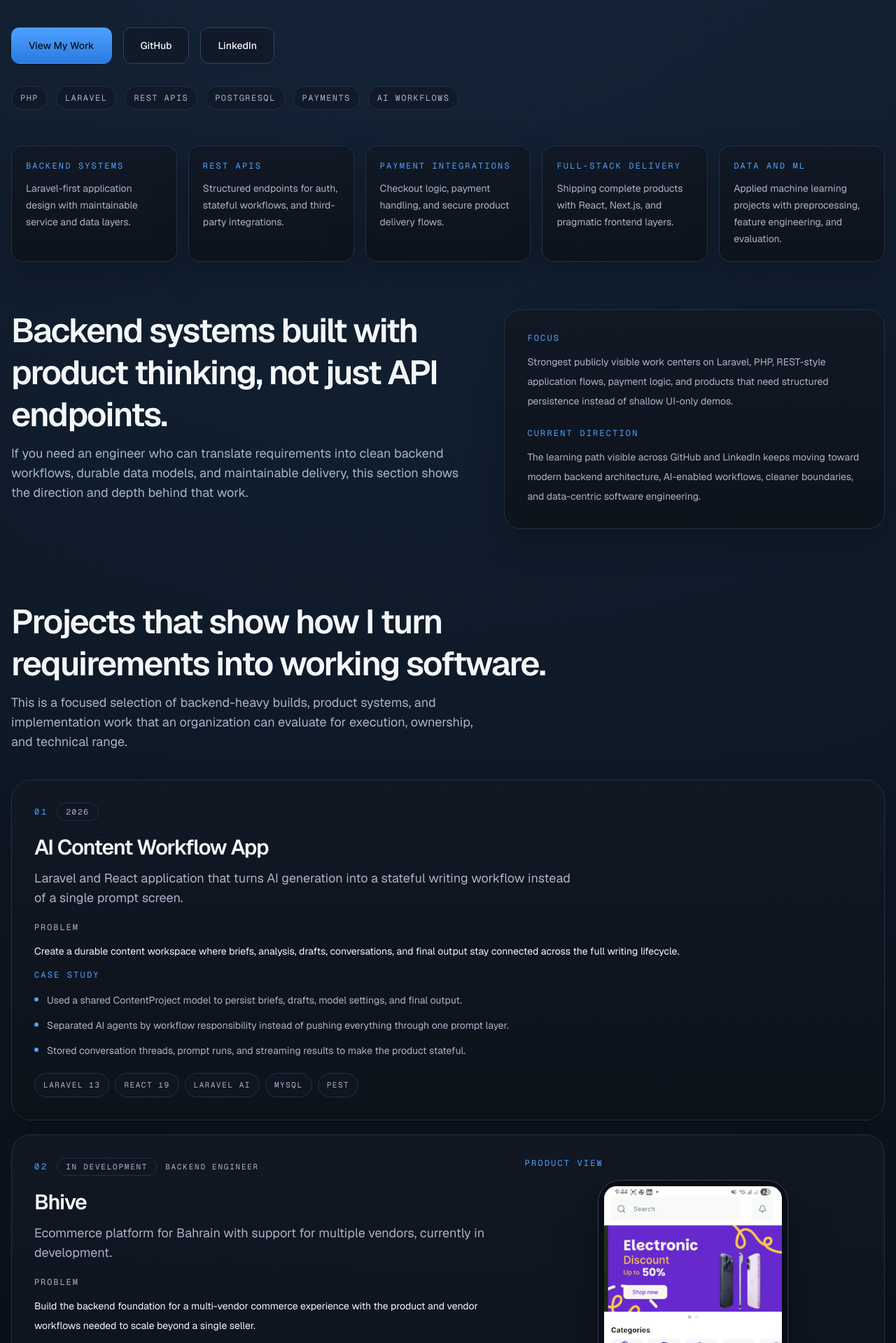
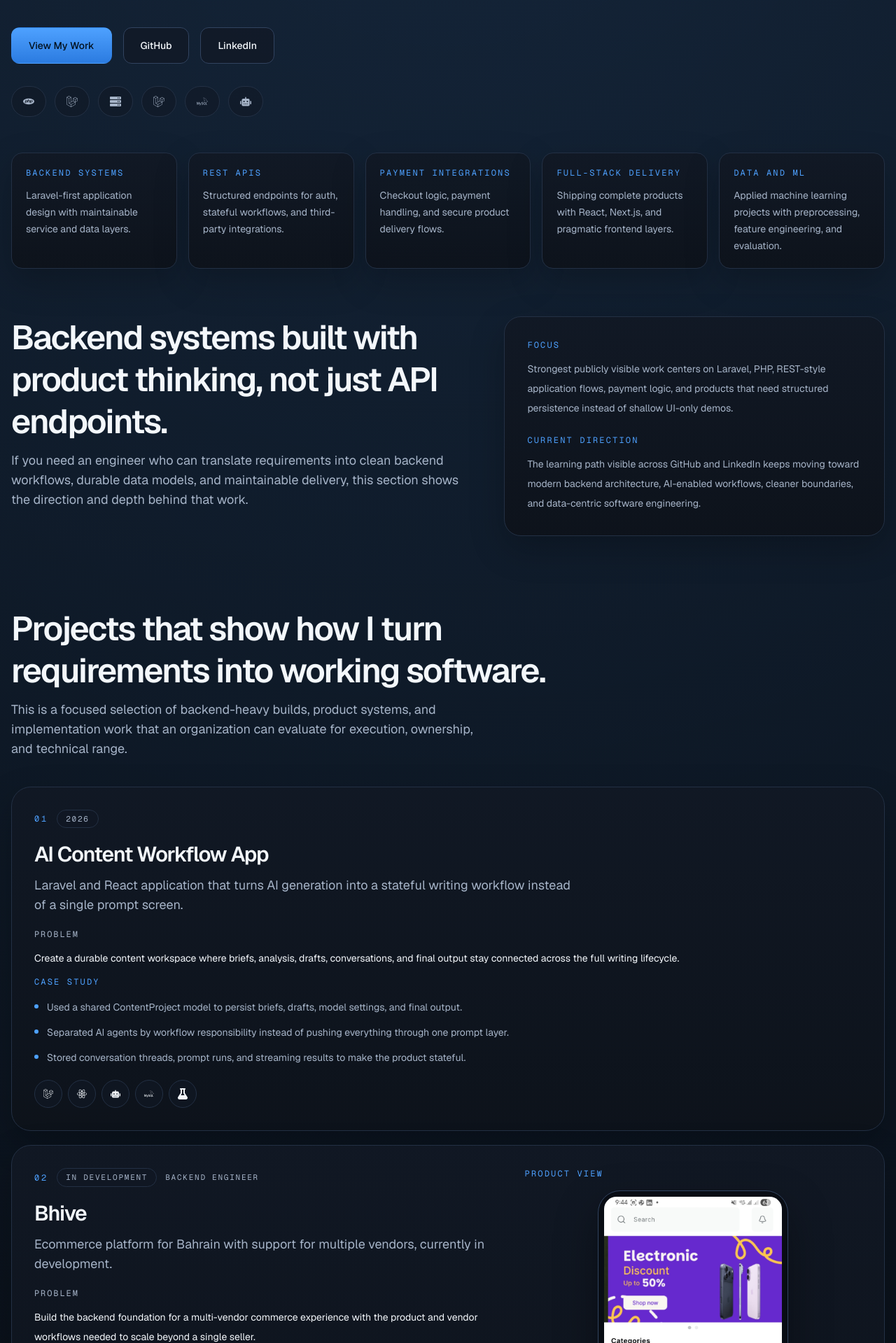
Before and after one commit to roohankhan8/portfolio-roohan, a Next.js app: page / in a window 1280 px wide. Shown: the part 361-2280 px from the top of the page at 70% size. Built offline with nearby package versions, Linux system fonts and the light colour scheme.

Commit message:
Refactor code structure for improved readability and maintainability

```diff
--- a/app/_components/hero-section.tsx
+++ b/app/_components/hero-section.tsx
@@ -1,11 +1,12 @@
+import { getTechIcon } from "../_lib/tech-icons";
 import { socialLinks } from "../_lib/portfolio-data";
 
 const highlightedStack = [
   "PHP",
   "Laravel",
   "REST APIs",
-  "PostgreSQL",
-  "Payments",
+  "Blade Templating",
+  "MySQL",
   "AI Workflows",
 ];
 
@@ -52,14 +53,24 @@ export function HeroSection() {
             ))}
           </div>
           <ul className="flex flex-wrap gap-3">
-            {highlightedStack.map((item) => (
-              <li
-                key={item}
-                className="chip rounded-full px-3 py-2 font-mono text-xs uppercase tracking-[0.12em]"
-              >
-                {item}
-              </li>
-            ))}
+            {highlightedStack.map((item) => {
+              const Icon = getTechIcon(item);
+
+              return (
+                <li key={item}>
+                  <div
+                    title={item}
+                    aria-label={item}
+                    className="group flex h-11 items-center overflow-hidden rounded-full border border-[var(--border)] bg-[rgba(17,24,36,0.56)] px-4 text-[var(--text-secondary)] transition-all duration-300 ease-out hover:border-[var(--accent)] hover:bg-[var(--accent-soft)] hover:text-[var(--text)]"
+                  >
+                    {Icon ? <Icon aria-hidden="true" className="h-4 w-4 shrink-0" /> : null}
+                    <span className="max-w-0 overflow-hidden whitespace-nowrap pl-0 font-mono text-xs uppercase tracking-[0.12em] opacity-0 transition-all duration-300 ease-out group-hover:max-w-32 group-hover:pl-3 group-hover:opacity-100">
+                      {item}
+                    </span>
+                  </div>
+                </li>
+              );
+            })}
           </ul>
         </div>
         {/* <div className="surface-panel relative overflow-hidden rounded-[1.5rem] p-6 sm:p-8">
--- a/app/_components/projects-section.tsx
+++ b/app/_components/projects-section.tsx
@@ -1,4 +1,5 @@
 import Image from "next/image";
+import { getTechIcon } from "../_lib/tech-icons";
 import { projects } from "../_lib/portfolio-data";
 import { SectionHeading } from "./section-heading";
 
@@ -68,14 +69,26 @@ export function ProjectsSection() {
                     </ul>
                   </div>
                   <ul className="flex flex-wrap gap-2">
-                    {project.stack.map((item) => (
-                      <li
-                        key={item}
-                        className="chip rounded-full px-3 py-2 font-mono text-[11px] uppercase tracking-[0.14em]"
-                      >
-                        {item}
-                      </li>
-                    ))}
+                    {project.stack.map((item) => {
+                      const Icon = getTechIcon(item);
+
+                      return (
+                        <li
+                          key={item}
+                          title={item}
+                          aria-label={item}
+                          className={`chip rounded-full px-3 py-2 font-mono text-[11px] uppercase tracking-[0.14em] ${
+                            Icon ? "inline-flex h-10 w-10 items-center justify-center px-0" : ""
+                          }`}
+                        >
+                          {Icon ? (
+                            <Icon aria-hidden="true" className="h-4 w-4 text-[var(--text)]" />
+                          ) : (
+                            item
+                          )}
+                        </li>
+                      );
+                    })}
                   </ul>
                 </div>
                 {project.screenshots?.length ? (
--- a/app/_components/skills-section.tsx
+++ b/app/_components/skills-section.tsx
@@ -1,3 +1,4 @@
+import { getTechIcon } from "../_lib/tech-icons";
 import { skillGroups } from "../_lib/portfolio-data";
 import { SectionHeading } from "./section-heading";
 
@@ -26,20 +27,32 @@ export function SkillsSection() {
                       {group.summary}
                     </p>
                   </div>
-                  <span className="rounded-full border border-[var(--border)] px-3 py-1 font-mono text-[11px] uppercase tracking-[0.14em] text-[var(--text-secondary)] transition-colors group-open:text-[var(--text)]">
+                  {/* <span className="rounded-full border border-[var(--border)] px-3 py-1 font-mono text-[11px] uppercase tracking-[0.14em] text-[var(--text-secondary)] transition-colors group-open:text-[var(--text)]">
                     Open
-                  </span>
+                  </span> */}
                 </div>
               </summary>
               <ul className="mt-5 flex flex-wrap gap-2">
-                {group.items.map((item) => (
-                  <li
-                    key={item}
-                    className="chip rounded-full px-3 py-2 font-mono text-[11px] uppercase tracking-[0.14em]"
-                  >
-                    {item}
-                  </li>
-                ))}
+                {group.items.map((item) => {
+                  const Icon = getTechIcon(item);
+
+                  return (
+                    <li
+                      key={item}
+                      title={item}
+                      aria-label={item}
+                      className={`chip rounded-full px-3 py-2 font-mono text-[11px] uppercase tracking-[0.14em] ${
+                        Icon ? "inline-flex h-10 w-10 items-center justify-center px-0" : ""
+                      }`}
+                    >
+                      {Icon ? (
+                        <Icon aria-hidden="true" className="h-4 w-4 text-[var(--text)]" />
+                      ) : (
+                        item
+                      )}
+                    </li>
+                  );
+                })}
               </ul>
             </details>
           ))}
--- a/app/_lib/portfolio-data.ts
+++ b/app/_lib/portfolio-data.ts
@@ -155,13 +155,13 @@ export const projects: ProjectItem[] = (projectData as ProjectRecord[]).map((pro
 export const skillGroups: SkillGroup[] = [
   {
     title: "Backend",
-    summary: "Primary lane: Laravel backend systems, REST APIs, RBAC, admin workflows, and maintainable application architecture.",
-    items: ["PHP", "Laravel", "Laravel Nova", "Statamic", "Filament", "REST APIs", "Authentication", "Authorization"],
+    summary: "Primary lane: Laravel application development spanning APIs, database design, RBAC, admin workflows, and maintainable backend architecture.",
+    items: ["PHP", "Laravel", "REST APIs", "Authentication", "Authorization", "RBAC", "MVC Architecture", "Eloquent ORM"],
   },
   {
     title: "Frontend",
-    summary: "Used pragmatically when product delivery needs it, especially for admin surfaces and connected web applications.",
-    items: ["JavaScript", "TypeScript", "React", "Next.js", "Vue.js", "Tailwind CSS"],
+    summary: "Used pragmatically when product delivery needs it, especially for Blade-based product views, admin surfaces, and connected web applications.",
+    items: ["HTML5", "CSS3", "JavaScript", "Blade Templating", "Blade Components", "Responsive Admin UI", "React", "Next.js", "Vue.js", "Tailwind CSS"],
   },
   {
     title: "Mobile",
@@ -175,8 +175,8 @@ export const skillGroups: SkillGroup[] = [
   },
   {
     title: "Tools and Workflow",
-    summary: "Workflow and infrastructure tools used for shipping, testing, documentation, and collaboration.",
-    items: ["Git", "GitHub", "Pest", "Unit Testing", "Code Reviews", "Technical Documentation", ".NET Core"],
+    summary: "Workflow and delivery tools used for version control, debugging, testing, documentation, and collaborative product development.",
+    items: ["Git", "GitHub", "Pest", "Unit Testing", "Debugging", "Code Reviews", "Technical Documentation", "Third-Party API Integration", ".NET Core"],
   },
   {
     title: "Data Stores",
--- /dev/null
+++ b/app/_lib/tech-icons.tsx
@@ -0,0 +1,105 @@
+import type { IconType } from "react-icons";
+import {
+  FaBook,
+  FaBrain,
+  FaCodeBranch,
+  FaCreditCard,
+  FaDatabase,
+  FaDesktop,
+  FaFileAlt,
+  FaFlask,
+  FaLayerGroup,
+  FaLock,
+  FaNetworkWired,
+  FaRobot,
+  FaServer,
+  FaShieldAlt,
+} from "react-icons/fa";
+import {
+  SiDjango,
+  SiDotnet,
+  SiFirebase,
+  SiFilament,
+  SiGit,
+  SiGithub,
+  SiHtml5,
+  SiJavascript,
+  SiLangchain,
+  SiLaravel,
+  SiMongodb,
+  SiMysql,
+  SiNextdotjs,
+  SiPandas,
+  SiPhp,
+  SiPython,
+  SiReact,
+  SiScikitlearn,
+  SiStatamic,
+  SiTailwindcss,
+  SiTypescript,
+  SiVuedotjs,
+} from "react-icons/si";
+
+const techIcons: Record<string, IconType> = {
+  ".NET Core": SiDotnet,
+  "AI Workflows": FaRobot,
+  Authentication: FaLock,
+  Authorization: FaShieldAlt,
+  Django: SiDjango,
+  Embeddings: FaBrain,
+  Filament: SiFilament,
+  Firebase: SiFirebase,
+  Git: SiGit,
+  GitHub: SiGithub,
+  HTML: SiHtml5,
+  "Laravel 13": SiLaravel,
+  "Laravel AI": FaRobot,
+  Laravel: SiLaravel,
+  "Laravel Nova": FaLayerGroup,
+  LangChain: SiLangchain,
+  "Blade Components": FaLayerGroup,
+  "Blade Templating": SiLaravel,
+  "CSS3": SiTailwindcss,
+  Debugging: FaFlask,
+  MongoDB: SiMongodb,
+  "MVC Architecture": FaNetworkWired,
+  MySQL: SiMysql,
+  "Next.js": SiNextdotjs,
+  OpenAI: FaRobot,
+  "Pest": FaFlask,
+  PHP: SiPhp,
+  "Payment Integrations": FaCreditCard,
+  Pandas: SiPandas,
+  Python: SiPython,
+  "Query Optimization": FaDatabase,
+  RBAC: FaShieldAlt,
+  React: SiReact,
+  "React 19": SiReact,
+  "REST APIs": FaServer,
+  "Relational Data Modeling": FaDatabase,
+  SQL: FaDatabase,
+  "Scikit-learn": SiScikitlearn,
+  Statamic: SiStatamic,
+  "Technical Documentation": FaFileAlt,
+  "Tailwind CSS": SiTailwindcss,
+  "Third-Party API Integration": FaServer,
+  TypeScript: SiTypescript,
+  "Unit Testing": FaFlask,
+  "Vue.js": SiVuedotjs,
+  Vue: SiVuedotjs,
+  XGBoost: FaBrain,
+  JavaScript: SiJavascript,
+  "Code Reviews": FaCodeBranch,
+  "Full-Stack Delivery": FaLayerGroup,
+  "Data and ML": FaBrain,
+  "Backend Systems": FaServer,
+  "Data Stores": FaDatabase,
+  "Eloquent ORM": FaDatabase,
+  "HTML5": SiHtml5,
+  "Responsive Admin UI": FaDesktop,
+  "Tools and Workflow": FaBook,
+};
+
+export function getTechIcon(name: string): IconType | null {
+  return techIcons[name] ?? null;
+}
```
Also changed, not shown: 1 other file (tests, documents, lock files or other folders).
